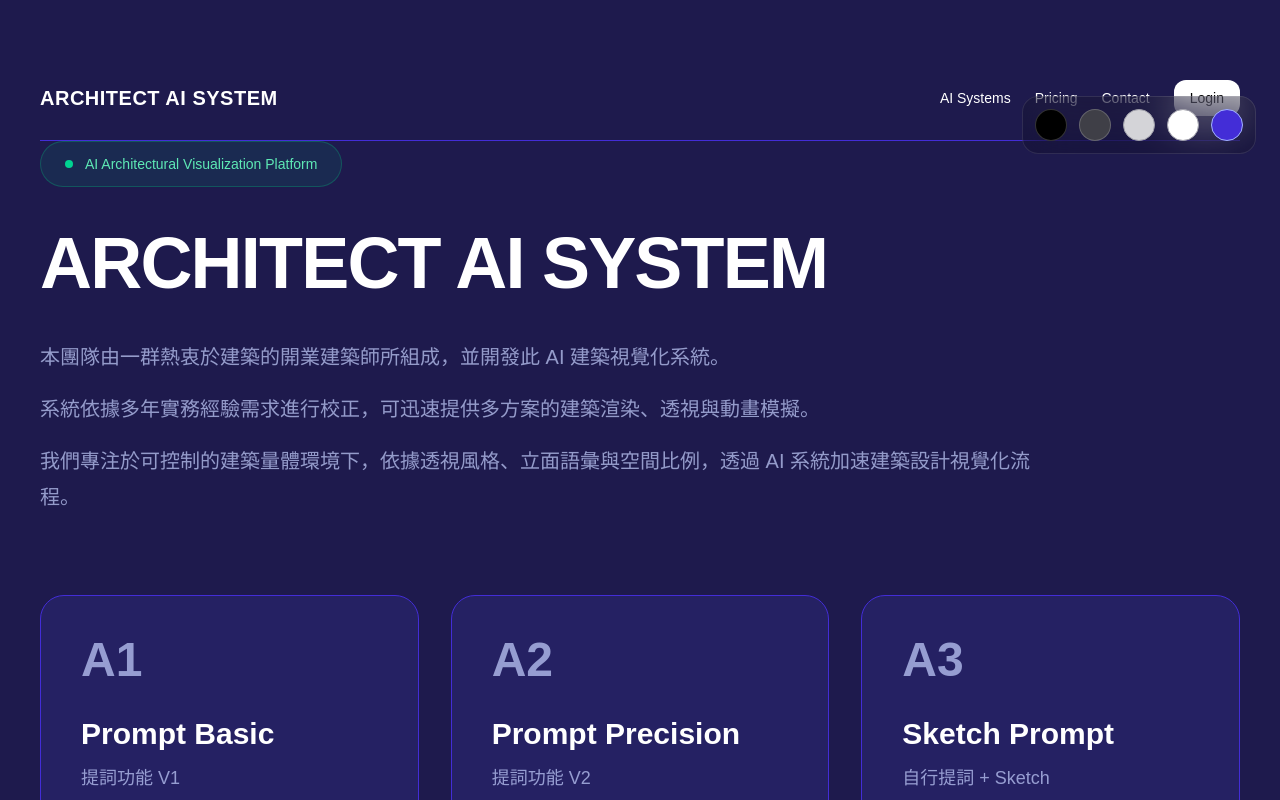
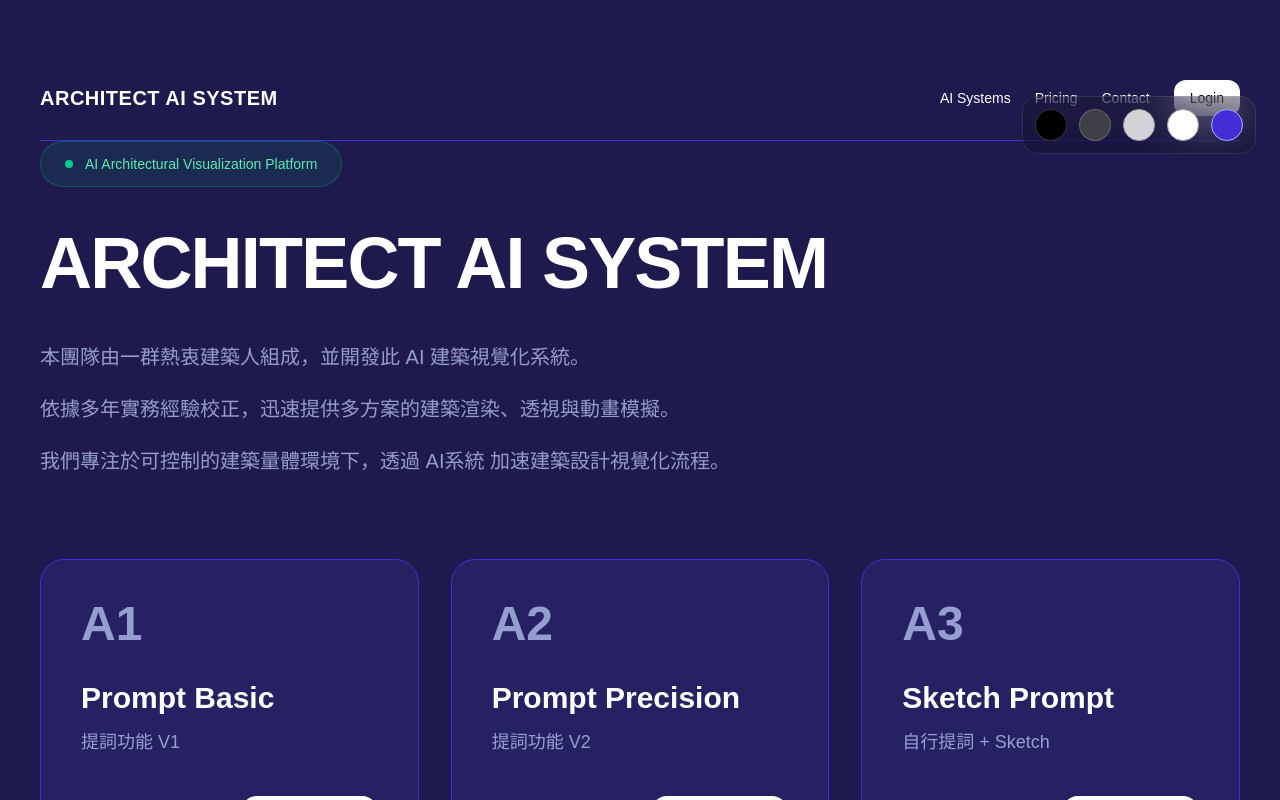
Before and after one commit to zheng08026-glitch/ai-architect-system, a React (Vite) app: page / in a window 1280 px wide. Shown: the top 800 px of the page. Built offline with nearby package versions, Linux system fonts and the light colour scheme.

Commit message:
Update HomePage.tsx

```diff
--- a/src/pages/HomePage.tsx
+++ b/src/pages/HomePage.tsx
@@ -659,9 +659,9 @@ export default function HomePage() {
           </h1>
 
           <div className={`mt-10 space-y-4 text-xl leading-9 ${currentTheme.sub}`}>
-            <div>本團隊由一群熱衷於建築的開業建築師所組成，並開發此 AI 建築視覺化系統。</div>
-            <div>系統依據多年實務經驗需求進行校正，可迅速提供多方案的建築渲染、透視與動畫模擬。</div>
-            <div>我們專注於可控制的建築量體環境下，依據透視風格、立面語彙與空間比例，透過 AI 系統加速建築設計視覺化流程。</div>
+            <div>本團隊由一群熱衷建築人組成，並開發此 AI 建築視覺化系統。</div>
+            <div>依據多年實務經驗校正，迅速提供多方案的建築渲染、透視與動畫模擬。</div>
+            <div>我們專注於可控制的建築量體環境下，透過 AI系統 加速建築設計視覺化流程。</div>
           </div>
         </div>
 
```
